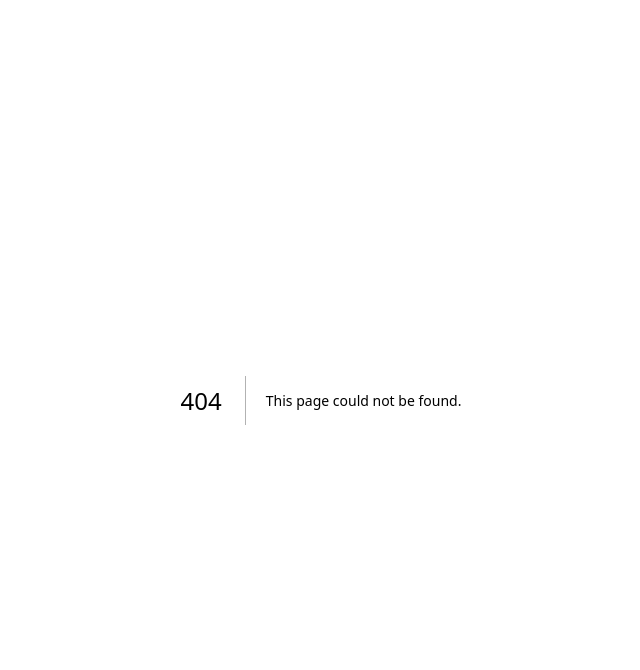
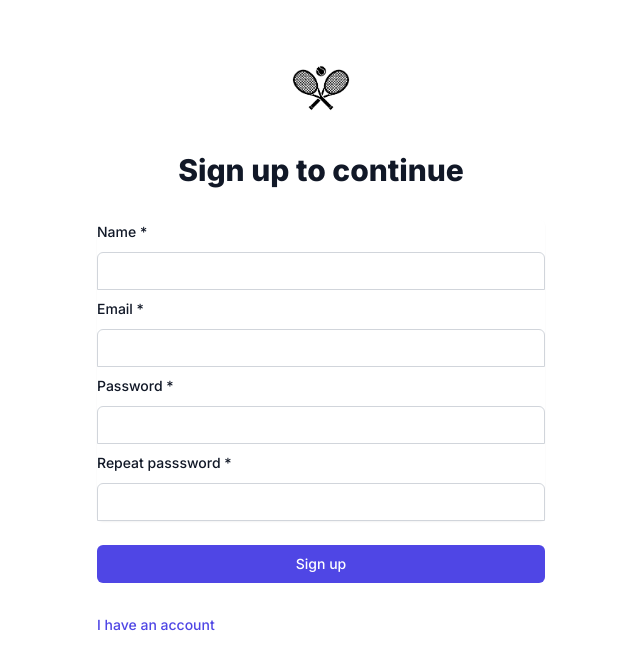
Before and after one commit to JuanPLoaizaC/tennis-league, a Next.js app: page /auth/signup in a window 1280 px wide. Before the commit this address had no page. Shown: the top 670 px of the page, without its empty margins (319-959 px from the left). Built offline with nearby package versions, Linux system fonts and the light colour scheme.

Commit message:
Creating a sign up account

```diff
--- /dev/null
+++ b/app/auth/signup/page.js
@@ -0,0 +1,91 @@
+'use client'
+import { PhotoIcon, UserCircleIcon } from '@heroicons/react/24/solid';
+import TennisRacquet from '@public/TennisRacquet.png';
+import Image from 'next/image';
+import Link from 'next/link';
+
+export default function Example() {
+  return (
+    <div className="bg-white min-h-screen">
+			<div className="flex items-center justify-center py-12 px-4 sm:px-6 lg:px-8">
+				<div className="max-w-md w-full space-y-8">
+					<div>
+						<Image
+							src={TennisRacquet}
+							className="mx-auto h-20 w-auto"
+							alt=""
+							width={64}
+							height={64}
+						/>
+						<h2 className="mt-6 text-center text-3xl font-extrabold text-gray-900">Sign up to continue</h2>
+					</div>
+					<form>
+						<div className="rounded-md shadow-sm -space-y-px">
+							<div>
+								<label htmlFor="username" className="block text-sm font-medium leading-6 text-gray-900">
+									Name *
+								</label>
+								<input
+									name="name"
+									type="text"
+									autoComplete="name"
+									required
+									className="appearance-none rounded-none relative block w-full px-3 py-2 border border-gray-300 placeholder-gray-500 text-gray-900 rounded-t-md focus:outline-none focus:ring-indigo-500 focus:border-indigo-500 focus:z-10 sm:text-sm mt-2"
+								/>
+							</div>
+							<div>
+								<label htmlFor="email" className="block text-sm font-medium leading-6 text-gray-900 mt-2">
+									Email *
+								</label>
+								<input
+									name="email"
+									type="email"
+									autoComplete="email"
+									required
+									className="appearance-none rounded-none relative block w-full px-3 py-2 border border-gray-300 placeholder-gray-500 text-gray-900 rounded-t-md focus:outline-none focus:ring-indigo-500 focus:border-indigo-500 focus:z-10 sm:text-sm mt-2"
+								/>
+							</div>
+							<div>
+								<label htmlFor="password1" className="block text-sm font-medium leading-6 text-gray-900 mt-2">
+									Password *
+								</label>
+								<input
+									name="password"
+									type="password"
+									autoComplete="password"
+									required
+									className="appearance-none rounded-none relative block w-full px-3 py-2 border border-gray-300 placeholder-gray-500 text-gray-900 rounded-t-md focus:outline-none focus:ring-indigo-500 focus:border-indigo-500 focus:z-10 sm:text-sm mt-2"
+								/>
+							</div>
+							<div>
+								<label htmlFor="password2" className="block text-sm font-medium leading-6 text-gray-900 mt-2">
+									Repeat passsword *
+								</label>
+								<input
+									name="repeatPassword"
+									type="repeatPassword"
+									autoComplete="repeatPassword"
+									required
+									className="appearance-none rounded-none relative block w-full px-3 py-2 border border-gray-300 placeholder-gray-500 text-gray-900 rounded-t-md focus:outline-none focus:ring-indigo-500 focus:border-indigo-500 focus:z-10 sm:text-sm mt-2"
+								/>
+							</div>
+						</div>
+						<div className="mt-6 flex items-center justify-end gap-x-6">
+                <button
+                  type="button"
+                  className="group relative w-full flex justify-center py-2 px-4 border border-transparent text-sm font-medium rounded-md text-white bg-indigo-600 hover:bg-indigo-700 focus:outline-none focus:ring-2 focus:ring-offset-2 focus:ring-indigo-500"
+                >
+                  Sign up
+                </button>
+              </div>
+					</form>
+					<div className="text-sm">
+						<Link href="/signin" className="font-medium text-indigo-600 hover:text-indigo-500">
+							I have an account
+						</Link>
+					</div>
+				</div>
+			</div>
+		</div>
+  )
+}
--- a/package.json
+++ b/package.json
@@ -10,7 +10,9 @@
   },
   "dependencies": {
     "@heroicons/react": "^2.0.18",
+    "@tailwindcss/forms": "^0.5.7",
     "next": "14.0.3",
+    "next-auth": "^4.24.5",
     "react": "^18.2.0",
     "react-dom": "^18.2.0"
   },
--- a/tailwind.config.js
+++ b/tailwind.config.js
@@ -14,5 +14,7 @@
       },
     },
   },
-  plugins: [],
+  plugins: [
+    require('@tailwindcss/forms')
+  ],
 }
```
Also changed, not shown: 1 other file (tests, documents, lock files or other folders).
